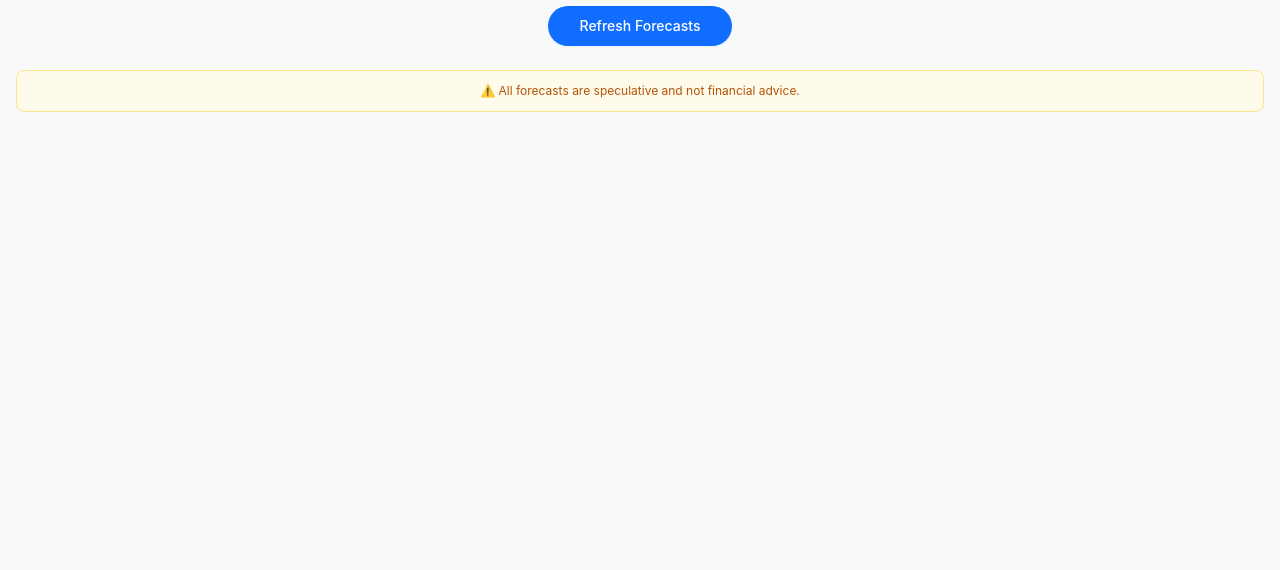
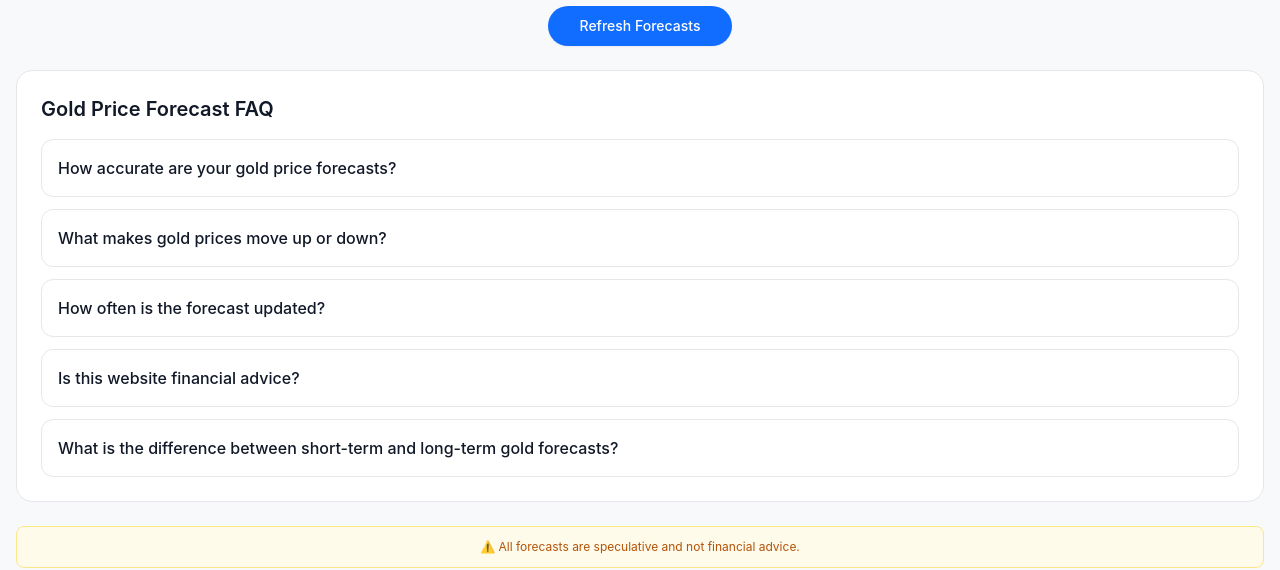
Before and after one commit to kareemfares456/gold-forecast, a React (Vite) app in the folder frontend/: page / in a window 1280 px wide. Shown: the part 803-1373 px from the top of the page. Before the commit the page ends 939 px from the top, so only its background shows below. Built offline with nearby package versions, Linux system fonts and the light colour scheme; no server answers.

Commit message:
Add SEO-focused FAQ section to website footer

```diff
--- a/frontend/src/App.jsx
+++ b/frontend/src/App.jsx
@@ -2,6 +2,7 @@ import { lazy, Suspense } from 'react'
 import './index.css'
 import Header from './components/layout/Header'
 import Disclaimer from './components/layout/Disclaimer'
+import FAQSection from './components/layout/FAQSection'
 import ForecastGrid from './components/forecast/ForecastGrid'
 import { useGoldPrice } from './hooks/useGoldPrice'
 import { useForecast } from './hooks/useForecast'
@@ -96,6 +97,9 @@ export default function App() {
           )}
         </div>
 
+        {/* SEO FAQ */}
+        <FAQSection />
+
         {/* Disclaimer */}
         <Disclaimer text={forecastData?.disclaimer} />
       </main>
--- /dev/null
+++ b/frontend/src/components/layout/FAQSection.jsx
@@ -0,0 +1,54 @@
+import { useMemo } from 'react'
+import { useLanguage } from '../../i18n/LanguageContext'
+
+export default function FAQSection() {
+  const { t } = useLanguage()
+
+  const faqs = useMemo(
+    () => [
+      { question: t('faq.q1'), answer: t('faq.a1') },
+      { question: t('faq.q2'), answer: t('faq.a2') },
+      { question: t('faq.q3'), answer: t('faq.a3') },
+      { question: t('faq.q4'), answer: t('faq.a4') },
+      { question: t('faq.q5'), answer: t('faq.a5') },
+    ],
+    [t]
+  )
+
+  const faqSchema = useMemo(
+    () => ({
+      '@context': 'https://schema.org',
+      '@type': 'FAQPage',
+      mainEntity: faqs.map((faq) => ({
+        '@type': 'Question',
+        name: faq.question,
+        acceptedAnswer: {
+          '@type': 'Answer',
+          text: faq.answer,
+        },
+      })),
+    }),
+    [faqs]
+  )
+
+  return (
+    <section
+      id="faq"
+      aria-label={t('faq.title')}
+      className="bg-white rounded-2xl border border-gray-200 p-6"
+    >
+      <h2 className="text-xl font-semibold text-gray-900 mb-4">{t('faq.title')}</h2>
+      <div className="space-y-3">
+        {faqs.map((faq, idx) => (
+          <details key={idx} className="group border border-gray-200 rounded-xl p-4">
+            <summary className="cursor-pointer font-medium text-gray-900 list-none">
+              {faq.question}
+            </summary>
+            <p className="text-sm text-gray-600 mt-3 leading-relaxed">{faq.answer}</p>
+          </details>
+        ))}
+      </div>
+      <script type="application/ld+json">{JSON.stringify(faqSchema)}</script>
+    </section>
+  )
+}
--- a/frontend/src/i18n/translations.js
+++ b/frontend/src/i18n/translations.js
@@ -77,6 +77,20 @@ export const translations = {
       priceChart: 'Price Chart',
       marketAnalysis: 'Market Analysis',
       institutionalForecasts: 'Institutional Forecasts',
+    },
+
+    faq: {
+      title: 'Gold Price Forecast FAQ',
+      q1: 'How accurate are your gold price forecasts?',
+      a1: 'Our forecasts combine statistical models, technical signals, and market context to estimate likely price ranges, but they are probabilistic and can be affected by sudden macro events.',
+      q2: 'What makes gold prices move up or down?',
+      a2: 'Gold reacts to interest rates, US dollar strength, inflation expectations, central bank policy, geopolitical risk, and broad market sentiment.',
+      q3: 'How often is the forecast updated?',
+      a3: 'The dashboard refreshes with the latest available data, and you can manually update forecasts any time using the refresh button.',
+      q4: 'Is this website financial advice?',
+      a4: 'No. The content is for research and education only, and should be used with your own analysis and risk management.',
+      q5: 'What is the difference between short-term and long-term gold forecasts?',
+      a5: 'Short-term forecasts focus on recent momentum and volatility, while long-term forecasts weigh macroeconomic trends and broader cycle signals.',
     },
     disclaimer: 'All forecasts are speculative and not financial advice.',
     models: {
@@ -195,6 +209,20 @@ export const translations = {
       marketAnalysis: 'تحليل السوق',
       institutionalForecasts: 'توقعات المؤسسات',
     },
+
+    faq: {
+      title: 'الأسئلة الشائعة حول توقعات الذهب',
+      q1: 'ما مدى دقة توقعات أسعار الذهب لديكم؟',
+      a1: 'تجمع توقعاتنا بين نماذج إحصائية وإشارات فنية وسياق السوق لتقدير نطاقات سعرية محتملة، لكنها احتمالية وتتأثر بالأحداث الاقتصادية المفاجئة.',
+      q2: 'ما العوامل التي تحرك أسعار الذهب صعودًا أو هبوطًا؟',
+      a2: 'يتحرك الذهب وفق أسعار الفائدة، قوة الدولار الأمريكي، توقعات التضخم، سياسات البنوك المركزية، المخاطر الجيوسياسية، ومعنويات السوق.',
+      q3: 'كم مرة يتم تحديث التوقعات؟',
+      a3: 'تتحدث اللوحة بأحدث البيانات المتاحة، ويمكنك أيضًا تحديث التوقعات يدويًا في أي وقت عبر زر التحديث.',
+      q4: 'هل هذا الموقع يقدم نصيحة مالية؟',
+      a4: 'لا. المحتوى لأغراض البحث والتثقيف فقط، ويجب استخدامه مع تحليلك الشخصي وإدارة المخاطر.',
+      q5: 'ما الفرق بين توقعات الذهب قصيرة المدى وطويلة المدى؟',
+      a5: 'تركز التوقعات قصيرة المدى على الزخم والتذبذب الحديث، بينما تركز التوقعات طويلة المدى على الاتجاهات الاقتصادية الكلية وإشارات الدورة الأوسع.',
+    },
     disclaimer: 'جميع التوقعات تخمينية وليست نصيحة مالية.',
     models: {
       arima: 'أريما',
```
